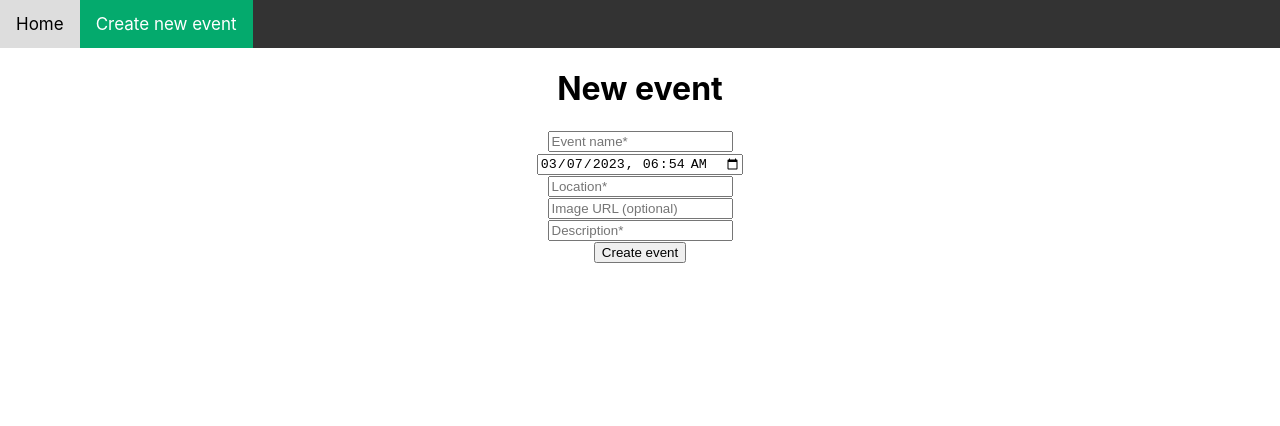
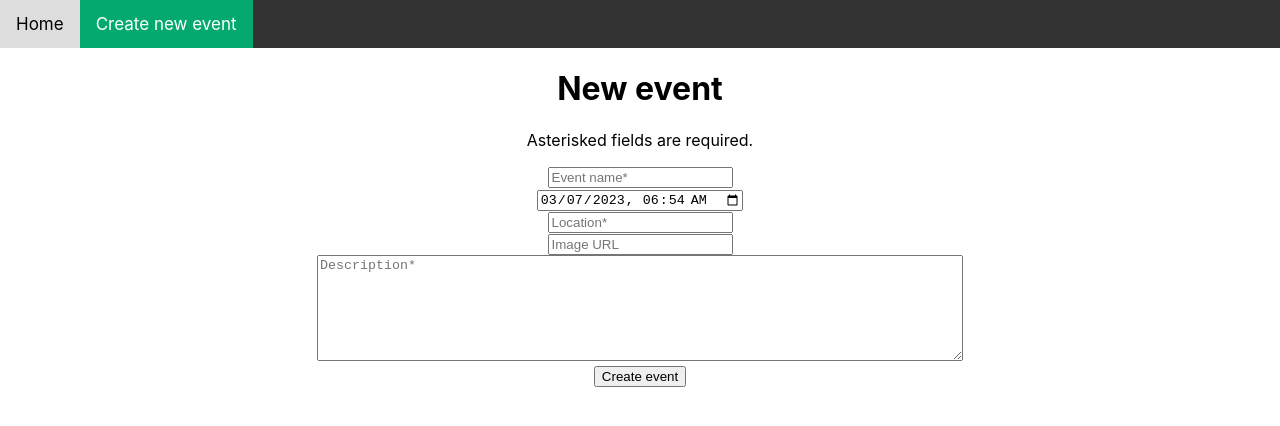
Before and after one commit to MarkGN/dance-pair, a React (Create React App) app: page /new in a window 1280 px wide. Shown: the top 426 px of the page. Built offline with nearby package versions, Linux system fonts and the light colour scheme; the HTML template or start-up script is replaced by a standard one.

Commit message:
make description field into textarea

```diff
--- a/src/FormItem.jsx
+++ b/src/FormItem.jsx
@@ -1,15 +1,13 @@
 // Possibly this can be emulated with formik-antd or formik-material-ui or something,
 // but I can learn only so many libraries per project.
 
-import { Field } from 'formik';
+import { Field, useField } from "formik";
 import React from "react";
-import { useField } from 'formik';
 
 export default function FormItem(props) {
   const [field, meta] = useField(props.name);
   return <div className="form-group">
     <Field {...field} {...props} />
-    {/* <ErrorMessage name={props.name} /> */}
     {meta.touched && meta.error ? (
         <div className="error">{meta.error}</div>
       ) : null}
--- a/src/NewEvent.jsx
+++ b/src/NewEvent.jsx
@@ -32,7 +32,7 @@ function ImageFormItem(props) {
   return (
     <div>
       <FormItem
-        placeholder="Image URL (optional)"
+        placeholder="Image URL"
         name={props.name}
         type="url"
         onChange={handleImageUrlChange}
@@ -69,6 +69,7 @@ export default function NewEvent() {
   return (
     <div className="centred">
       <h1>New event</h1>
+      <p>Asterisked fields are required.</p>
       <Formik
         initialValues={initialValues}
         validationSchema={validationSchema}
@@ -80,8 +81,7 @@ export default function NewEvent() {
             <FormItem placeholder="Time and date*" name="time" type="datetime-local" />
             <FormItem placeholder="Location*" name="location" />
             <ImageFormItem name="image" />
-            <FormItem placeholder="Description*" name="description" />
-            {/* <FormItem displayName="Maximum number of pairs" name="maxNoPairs" type="number" /> */}
+            <FormItem placeholder="Description*" name="description" as="textarea" />
             {isSubmitting ?
             <p>Event submitted: please wait.</p> :
             <button className="btn btn-primary" type="submit">Create event</button>}
--- a/src/index.css
+++ b/src/index.css
@@ -11,3 +11,8 @@ code {
   font-family: source-code-pro, Menlo, Monaco, Consolas, 'Courier New',
     monospace;
 }
+
+textarea {
+  min-height: 100px;
+  width: 50%;
+}
```
